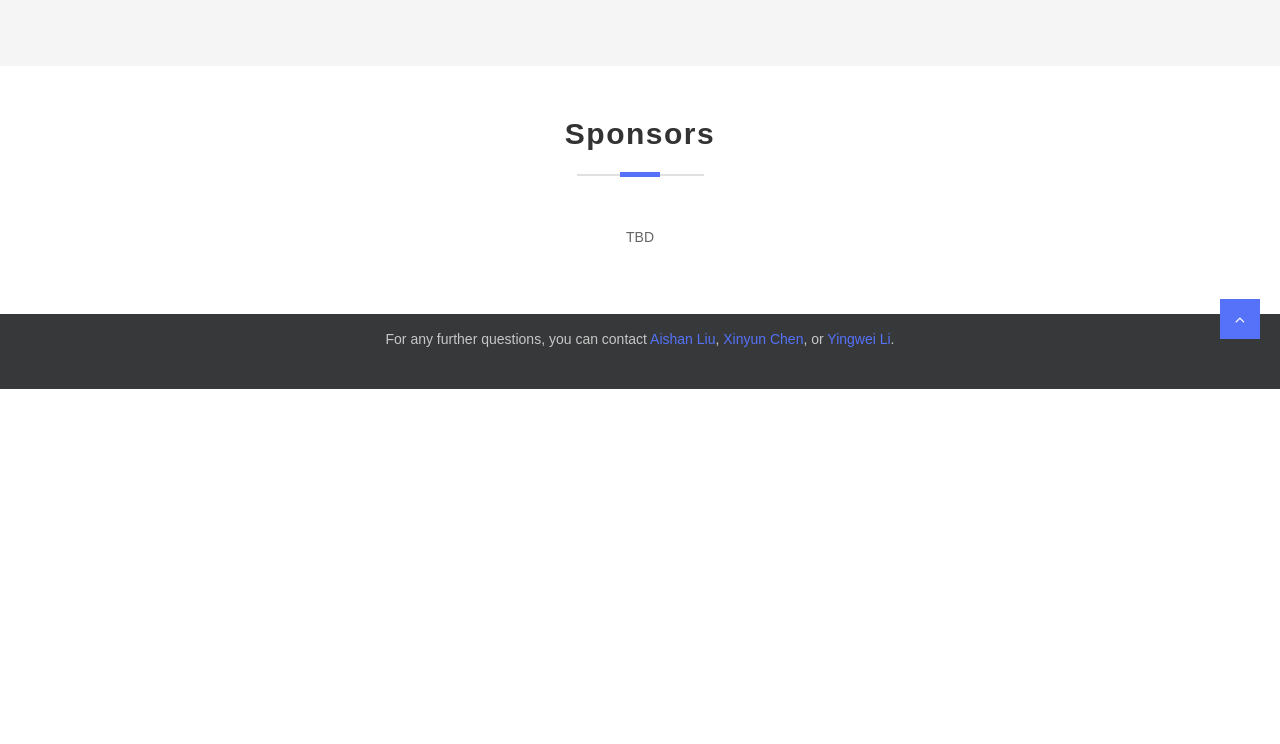
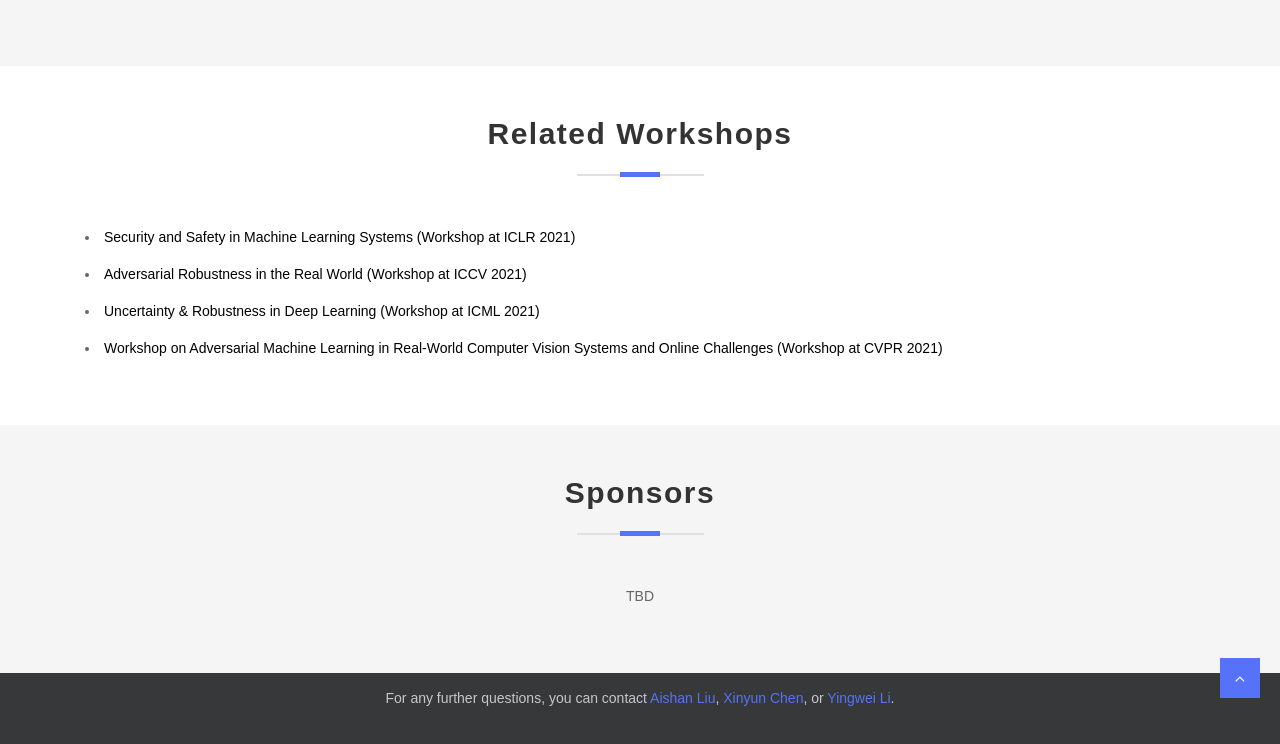
Before and after one commit to advm-workshop-2021/advm-workshop-2021.github.io, a plain HTML site: page index.html in a window 1280 px wide. Shown: the part 4007-4751 px from the top of the page. Before the commit the page ends 4396 px from the top, so only its background shows below. Drawn offline with nearby package versions, Linux system fonts and the light colour scheme; a web font is replaced by a local one.

Commit message:
Update index.html

```diff
--- a/index.html
+++ b/index.html
@@ -89,7 +89,6 @@
             </div>
             Deep learning has achieved significant success in multimedia fields involving computer vision, natural language processing, and acoustics. However research in adversarial learning also shows that they are highly vulnerable to adversarial examples. Extensive works have demonstrated that adversarial examples could easily fool deep neural networks to wrong predictions threatening practical deep learning applications in both digital and physical world. Though challenging, discovering and harnessing adversarial attacks is beneficial for diagnosing model blind-spots and further understanding as well as improving multimedia systems in practice.<br><br>
             In this workshop, we aim to bring together researchers from the fields of adversarial machine learning, model robustness, and explainable AI to discuss recent research and future directions for adversarial robustness of deep learning models, with a particular focus on multimedia applications, including computer vision, acoustics, etc. As far as we know, we are the first workshop to focus on adversarial learning of multimedia deep learning systems, which is of great significance.
-            <!--<h3 class="text-center"><a href="http://www.panda-dataset.com/Task2_intro_eval.html">Click here to see detailed description.</a></h3>-->
         </div>
         </div>
       </div>
@@ -602,6 +601,36 @@ Topics include but not limited to:<br>
             <div class="col-md-12">
               <!-- Section title -->
               <div class="section-title">
+                <h2>Related Workshops</h2>
+              </div>
+
+              <p align="left">
+			  <li><a href="https://aisecure-workshop.github.io/aml-iclr2021/">Security and Safety in Machine Learning Systems (Workshop at ICLR 2021)</a></li>
+			  </p>
+
+			  <p align="left">
+			  <li><a href="https://iccv21-adv-workshop.github.io/">Adversarial Robustness in the Real World (Workshop at ICCV 2021)</a></li>
+			  </p>
+			  <p align="left">
+			  <li><a href="https://sites.google.com/view/udlworkshop2021/home">Uncertainty & Robustness in Deep Learning (Workshop at ICML 2021)</a></li>
+              </p>
+			   <p align="left">
+			  <li><a href="https://aisecure-workshop.github.io/amlcvpr2021/">Workshop on Adversarial Machine Learning in Real-World Computer Vision Systems and Online Challenges (Workshop at CVPR 2021)</a></li>
+			  </p>
+            </div>
+          </div>
+        </div>
+        <!-- Container End -->
+      </section>
+
+
+    <section class="popular-deals section bg-gray">
+        <!-- Container Start -->
+        <div class="container">
+          <div class="row">
+            <div class="col-md-12">
+              <!-- Section title -->
+              <div class="section-title">
                 <h2>Sponsors</h2>
               </div>
               <p align="center">
```
